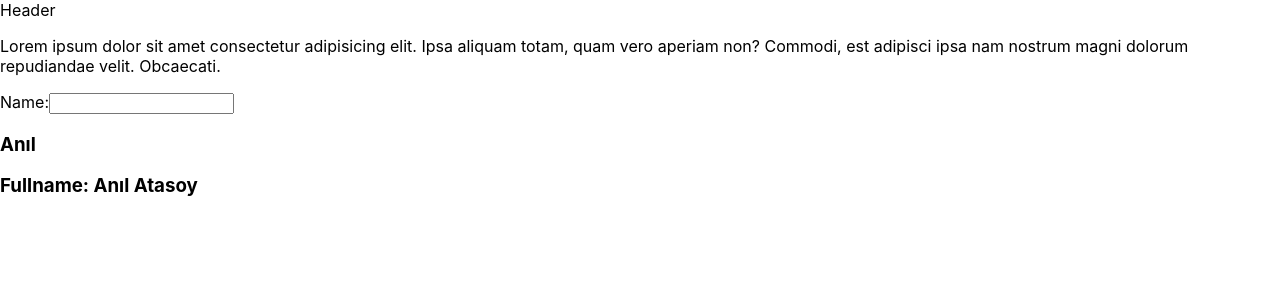
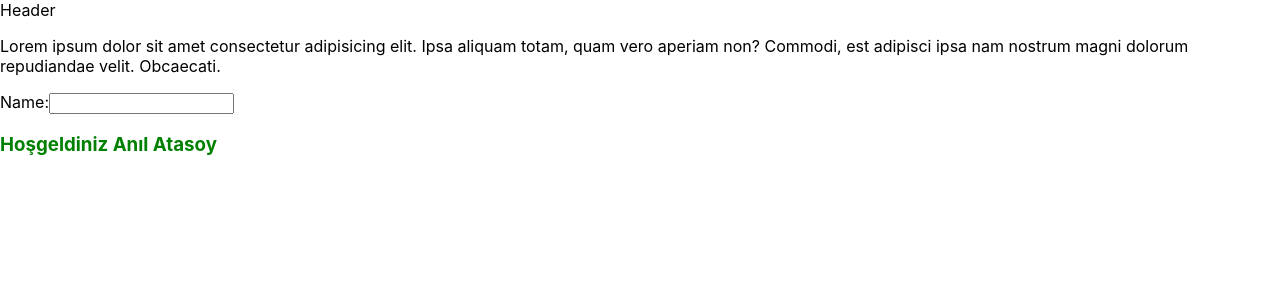
Before and after one commit to safaanilatasoy/Kodluyoruz-React, a React (Create React App) app in the folder components/hello-react/: page / in a window 1280 px wide. Shown: the top 300 px of the page. Built offline with nearby package versions, Linux system fonts and the light colour scheme.

Commit message:
Koşullu Render İşlemi

```diff
--- a/components/hello-react/src/App.css
+++ b/components/hello-react/src/App.css
@@ -36,3 +36,10 @@
     transform: rotate(360deg);
   }
 }
+
+.loginFail{
+  color: red;
+}
+.loginSuccess{
+  color: green;
+}
--- a/components/hello-react/src/App.js
+++ b/components/hello-react/src/App.js
@@ -4,27 +4,29 @@ import Header from './components/Header'
 
 const name = "Anıl";
 const surname = "Atasoy";
+const isLoggedIn = true;
 
 function App() {
   return (
     <>
       <Header />
-      <p>Lorem ipsum dolor sit amet consectetur adipisicing elit.
-        Ipsa aliquam totam, quam vero aperiam non? Commodi, est
-        adipisci ipsa nam nostrum magni dolorum repudiandae velit.
-        Obcaecati.</p>
+      <p>
+        Lorem ipsum dolor sit amet consectetur adipisicing elit. Ipsa aliquam
+        totam, quam vero aperiam non? Commodi, est adipisci ipsa nam nostrum
+        magni dolorum repudiandae velit. Obcaecati.
+      </p>
 
-        <label htmlFor="myInput">
-          Name:
+      <label htmlFor="myInput">
+        Name:
+        <input id="myInput" type="text" />
+      </label>
 
-          <input id="myInput" type="text" />
-        </label>
+      {/* if login success*/}
+      <h3 className="loginSuccess">{isLoggedIn && `Hoşgeldiniz ${name} ${surname}`}</h3>
 
-        <h3>{name}</h3>
-        <h3>{`Fullname: ${name} ${surname}`}</h3>
-
+      {/* if login fail */}
+      <h3 className="loginFail">{!isLoggedIn && `Lütfen giriş yapınız`}</h3>
     </>
-
   );
 }
 
```
